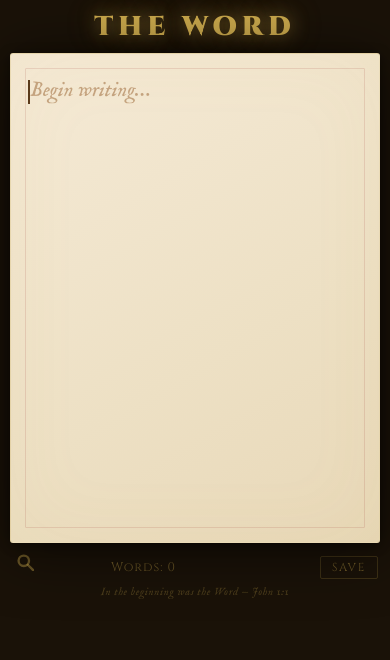
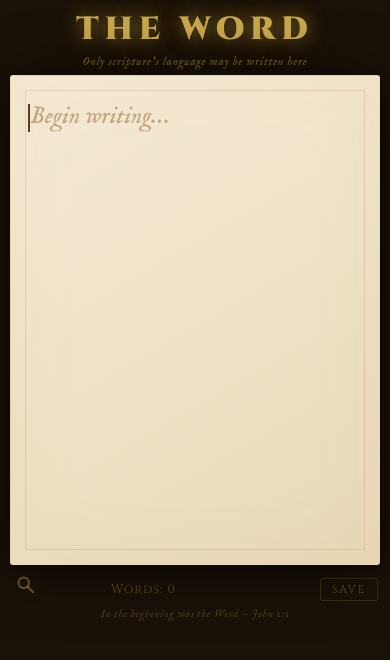
Before and after one commit to whackdummy/clcdrums, a plain HTML site: page index.html in a window 390 px wide. Drawn offline with Linux system fonts and the light colour scheme.

Commit message:
bigger header and writing area text

```diff
--- a/index.html
+++ b/index.html
@@ -100,19 +100,19 @@ header{
 
 h1{
   font-family:'Cinzel',serif;
-  font-size:clamp(2rem,5vw,3.2rem);
+  font-size:clamp(2.6rem,6vw,4.2rem);
   font-weight:900;
   color:#c9a84c;
   letter-spacing:0.35em;
   text-shadow:0 0 18px rgba(201,168,76,.6),0 0 40px rgba(201,168,76,.3),0 0 80px rgba(201,168,76,.15);
-  margin-bottom:4px;
+  margin-bottom:6px;
 }
 
 .subtitle{
   font-family:'IM Fell English',serif;
   font-style:italic;
   color:rgba(201,168,76,.55);
-  font-size:.95rem;
+  font-size:1.15rem;
   letter-spacing:.12em;
 }
 
@@ -142,8 +142,8 @@ h1{
 
 .text-content{
   font-family:'IM Fell English',serif;
-  font-size:1.45rem;
-  line-height:1.85;
+  font-size:1.75rem;
+  line-height:1.9;
   color:#2a1a08;
   min-height:120px;
   word-break:break-word;
@@ -302,7 +302,7 @@ footer{
   pointer-events:none;
   z-index:9000;
   font-family:'IM Fell English',serif;
-  font-size:1.45rem;
+  font-size:1.75rem;
   line-height:1;
   color:#8b1a1a;
   white-space:nowrap;
@@ -530,12 +530,12 @@ footer{
   }
   header{ margin-bottom:6px; }
   h1{
-    font-size:clamp(1.5rem,8vw,2.2rem);
+    font-size:clamp(1.8rem,9vw,2.8rem);
     letter-spacing:.18em;
-    margin-bottom:2px;
+    margin-bottom:3px;
   }
   .subtitle{
-    font-size:.72rem;
+    font-size:.88rem;
     letter-spacing:.06em;
   }
   .writing-area{
@@ -545,14 +545,14 @@ footer{
     padding:18px 16px;
   }
   .text-content{
-    font-size:1.3rem;
-    line-height:1.85;
+    font-size:1.5rem;
+    line-height:1.9;
     min-height:80px;
     position:relative;
     z-index:11;
     pointer-events:none;
   }
-  .hell-word{ font-size:1.3rem; }
+  .hell-word{ font-size:1.5rem; }
   /* Cover the whole writing area so tapping it directly focuses the input */
   #hidden-input{
     pointer-events:auto;
@@ -581,8 +581,8 @@ footer{
 }
 
 @media(max-width:400px){
-  h1{ font-size:clamp(1.2rem,9vw,1.7rem); }
-  .subtitle{ display:none; }
+  h1{ font-size:clamp(1.5rem,10vw,2rem); }
+  .subtitle{ font-size:.75rem; }
 }
 </style>
 </head>
```
